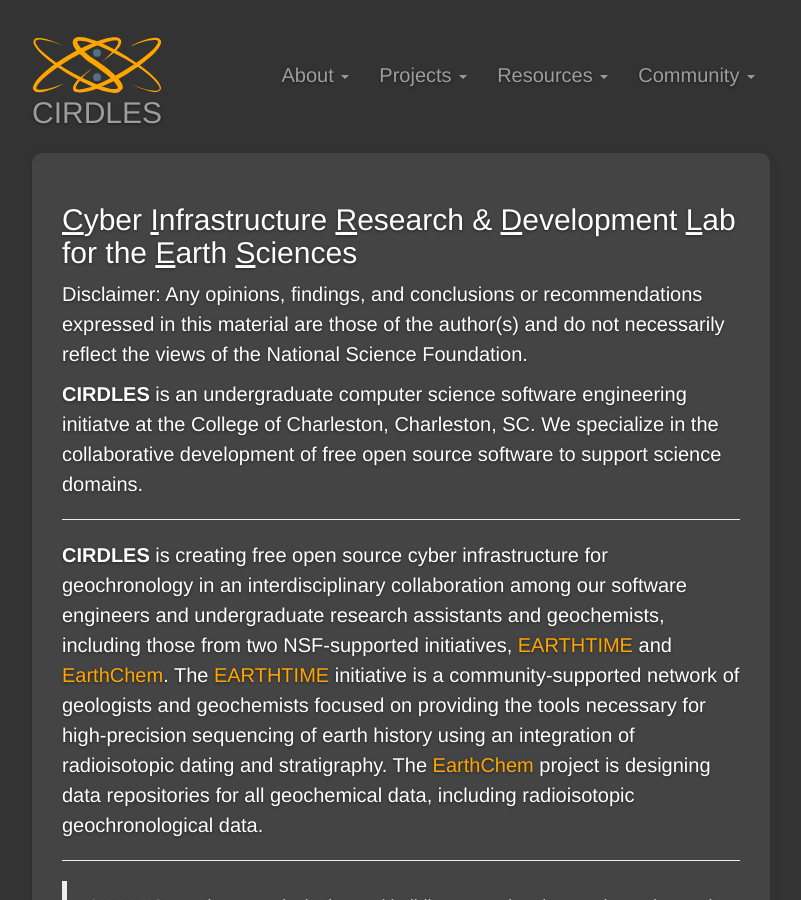
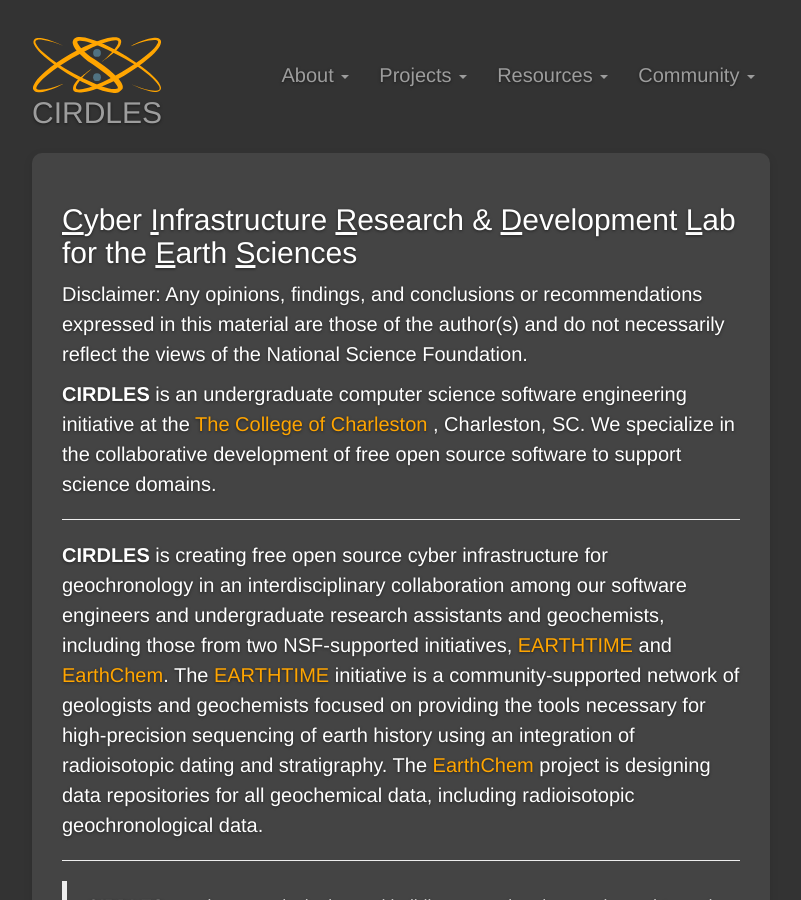
Before and after one commit to shefaliemmanuel/cirdles.github.com, a Jekyll site: the page built from index.html, in a window 1280 px wide and 900 px high. Shown: the whole window, without its empty margins (239-1040 px from the left). Built offline with Jekyll 4.4.1, drawn with Linux system fonts in a browser that asks for light colours.

Commit message:
misc edits

```diff
--- a/index.html
+++ b/index.html
@@ -8,7 +8,7 @@
 
 		<p>Disclaimer: Any opinions, findings, and conclusions or recommendations expressed in this material are those of the author(s) and do not necessarily reflect the views of the National Science Foundation.</p>
 
-		<p><strong>CIRDLES</strong> is an undergraduate computer science software engineering initiatve at the College of Charleston, Charleston, SC.  We specialize in the collaborative development of free open source software to support science domains.</p>
+		<p><strong>CIRDLES</strong> is an undergraduate computer science software engineering initiative at the <a href="http://www.cofc.edu" target="_blank"> The College of Charleston </a>, Charleston, SC.  We specialize in the collaborative development of free open source software to support science domains.</p>
 		<hr>
 		<p><strong>CIRDLES</strong> is creating free open source cyber infrastructure for geochronology in an interdisciplinary collaboration among our software engineers and undergraduate research assistants and geochemists, including those from two NSF-supported initiatives, <a href="http://www.earth-time.org/" target="_blank">EARTHTIME</a> and <a href="http://www.earthchem.org//" target="_blank">EarthChem</a>. The <a href="http://www.earth-time.org/" target="_blank">EARTHTIME</a> initiative is a community-supported network of geologists and geochemists focused on providing the tools necessary for high-precision sequencing of earth history using an integration of radioisotopic dating and stratigraphy. The <a href="http://www.earthchem.org//" target="_blank">EarthChem</a> project is designing data repositories for all geochemical data, including radioisotopic geochronological data.</p>
 
```
Also changed, not shown: _et_redux/welcome.md (+1 -1 lines).
